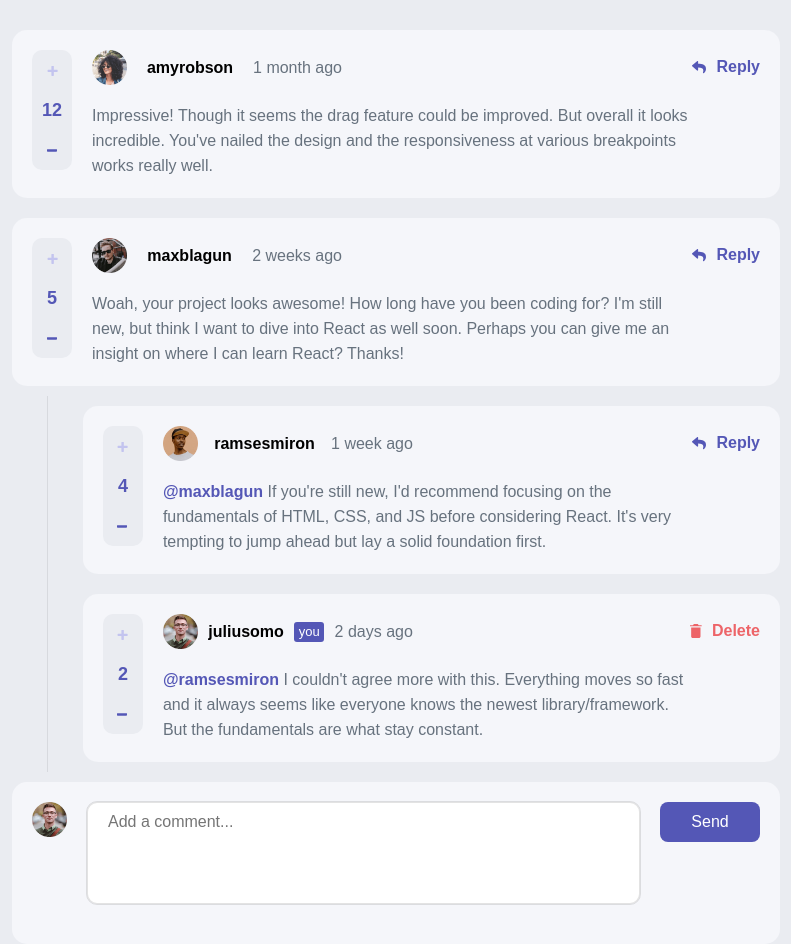
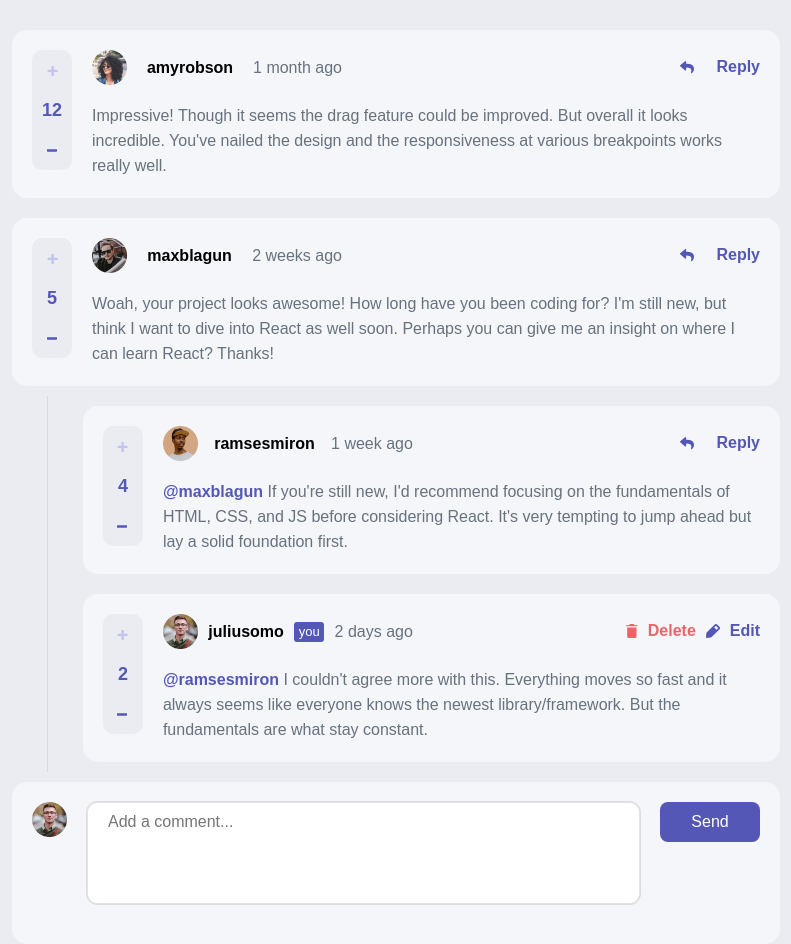
Before and after one commit to Hichahy/interactive-comments, a React (Create React App) app: page / in a window 1280 px wide. Shown: the top 944 px of the page, without its empty margins (244-1035 px from the left). Built offline with nearby package versions, Linux system fonts and the light colour scheme.

Commit message:
feat: edit button, fix positions

```diff
--- a/src/components/userComments/UserComments.js
+++ b/src/components/userComments/UserComments.js
@@ -13,8 +13,9 @@ const CommentDiv = styled.div`
   flex-wrap: wrap;
   justify-content: space-between;
   padding: 15px;
+  position: relative;
   box-sizing: border-box;
-  @media (min-width: 515px) {
+  @media (min-width: 615px) {
     flex-direcion: row;
     flex-wrap: nowrap;
     padding: 20px;
@@ -61,14 +62,14 @@ export const ParagraphContent = styled.p`
     color: hsl(238, 40%, 52%);
     font-weight: 700;
   }
-  @media (min-width: 515px) {
+  @media (min-width: 615px) {
     margin-bottom: 0;
   }
 `;
 
 const ButtonRateDiv = styled.div`
   display: flex;
-  @media (min-width: 515px) {
+  @media (min-width: 615px) {
     flex-direction: column;
     order: -1;
     margin-right: 20px;
@@ -89,7 +90,7 @@ const ButtonRate = styled.button`
   &:hover {
     fill: hsl(238, 40%, 52%);
   }
-  @media (min-width: 515px) {
+  @media (min-width: 615px) {
     ${(props) =>
       props.radiusLeft
         ? "border-radius: 10px 10px 0 0"
@@ -126,6 +127,9 @@ const ButtonReply = styled.button`
   color: hsl(238, 40%, 52%);
   fill: hsl(238, 40%, 52%);
   cursor: pointer;
+  position: absolute;
+  right: 20px;
+
   svg {
     margin-right: 10px;
   }
@@ -135,10 +139,13 @@ const ButtonReply = styled.button`
     fill: hsl(239, 57%, 85%);
   }
 
-  @media (min-width: 515px) {
+  @media (min-width: 615px) {
     margin-top: 8px;
     align-items: center;
     height: max-content;
+  }
+  @media (max-width: 614px) {
+    bottom: 25px;
   }
 `;
 
@@ -155,6 +162,15 @@ const ReplyBox = styled.div`
   display: flex;
   alignitems: center;
   flex-direction: column;
+`;
+const UserBoxButtons = styled.div`
+  display: flex;
+  height: fit-content;
+  position: absolute;
+  right: 20px;
+  @media (max-width: 614px) {
+    bottom: 25px;
+  }
 `;
 
 const CurrentUserPill = styled.label`
@@ -173,7 +189,6 @@ const CurrentUserPill = styled.label`
 const DeleteButton = styled.button`
   border: none;
   background: transparent;
-  width: 75px;
   display: flex;
   align-items: center;
   justify-content: space-between;
@@ -181,6 +196,7 @@ const DeleteButton = styled.button`
   font-weight: 700;
   color: hsl(358, 79%, 66%);
   fill: hsl(358, 79%, 66%);
+  margin-right: 10px;
   cursor: pointer;
   svg {
     margin-right: 10px;
@@ -191,7 +207,33 @@ const DeleteButton = styled.button`
     fill: hsl(357, 100%, 86%);
   }
 
-  @media (min-width: 515px) {
+  @media (min-width: 615px) {
+    margin-top: 8px;
+    align-items: center;
+    height: max-content;
+  }
+`;
+const EditButton = styled.button`
+  border: none;
+  background: transparent;
+  display: flex;
+  align-items: center;
+  justify-content: space-between;
+  font-size: 16px;
+  font-weight: 700;
+  color: hsl(238, 40%, 52%);
+  fill: hsl(238, 40%, 52%);
+  cursor: pointer;
+  svg {
+    margin-right: 10px;
+  }
+
+  &:hover {
+    color: hsl(239, 57%, 85%);
+    fill: hsl(239, 57%, 85%);
+  }
+
+  @media (min-width: 615px) {
     margin-top: 8px;
     align-items: center;
     height: max-content;
@@ -341,12 +383,28 @@ const UserComments = ({ dataUsers, setDataUsers }) => {
                 Reply
               </ButtonReply>
             ) : (
+              <UserBoxButtons>
                 <DeleteButton onClick={() => handleDeleteModal(i.id)}>
-                <svg width="12" height="14" xmlns="http://www.w3.org/2000/svg">
+                  <svg
+                    width="12"
+                    height="14"
+                    xmlns="http://www.w3.org/2000/svg"
+                  >
                     <path d="M1.167 12.448c0 .854.7 1.552 1.555 1.552h6.222c.856 0 1.556-.698 1.556-1.552V3.5H1.167v8.948Zm10.5-11.281H8.75L7.773 0h-3.88l-.976 1.167H0v1.166h11.667V1.167Z" />
                   </svg>
                   Delete
                 </DeleteButton>
+                <EditButton>
+                  <svg
+                    width="14"
+                    height="14"
+                    xmlns="http://www.w3.org/2000/svg"
+                  >
+                    <path d="M13.479 2.872 11.08.474a1.75 1.75 0 0 0-2.327-.06L.879 8.287a1.75 1.75 0 0 0-.5 1.06l-.375 3.648a.875.875 0 0 0 .875.954h.078l3.65-.333c.399-.04.773-.216 1.058-.499l7.875-7.875a1.68 1.68 0 0 0-.061-2.371Zm-2.975 2.923L8.159 3.449 9.865 1.7l2.389 2.39-1.75 1.706Z" />
+                  </svg>
+                  Edit
+                </EditButton>
+              </UserBoxButtons>
             )}
           </CommentDiv>
           {i.reply ? (
@@ -414,9 +472,7 @@ const UserComments = ({ dataUsers, setDataUsers }) => {
                         </ButtonRateDiv>
                         {r.user.username !== dataUsers.currentUser.username ? (
                           <ButtonReply
-                            onClick={() =>
-                              handleOpenReply(r.id, r.reply)
-                            }
+                            onClick={() => handleOpenReply(r.id, r.reply)}
                           >
                             <svg
                               width="14"
@@ -428,7 +484,10 @@ const UserComments = ({ dataUsers, setDataUsers }) => {
                             Reply
                           </ButtonReply>
                         ) : (
-                          <DeleteButton onClick={() => handleDeleteModal(r.id)}>
+                          <UserBoxButtons>
+                            <DeleteButton
+                              onClick={() => handleDeleteModal(r.id)}
+                            >
                               <svg
                                 width="12"
                                 height="14"
@@ -438,6 +497,17 @@ const UserComments = ({ dataUsers, setDataUsers }) => {
                               </svg>
                               Delete
                             </DeleteButton>
+                            <EditButton>
+                              <svg
+                                width="14"
+                                height="14"
+                                xmlns="http://www.w3.org/2000/svg"
+                              >
+                                <path d="M13.479 2.872 11.08.474a1.75 1.75 0 0 0-2.327-.06L.879 8.287a1.75 1.75 0 0 0-.5 1.06l-.375 3.648a.875.875 0 0 0 .875.954h.078l3.65-.333c.399-.04.773-.216 1.058-.499l7.875-7.875a1.68 1.68 0 0 0-.061-2.371Zm-2.975 2.923L8.159 3.449 9.865 1.7l2.389 2.39-1.75 1.706Z" />
+                              </svg>
+                              Edit
+                            </EditButton>
+                          </UserBoxButtons>
                         )}
                       </CommentDiv>
                       {r.reply ? (
```
Lines whose indentation alone changed are shown as unchanged.
